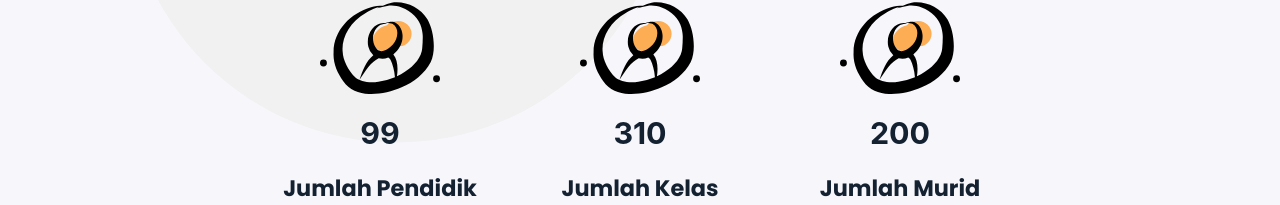
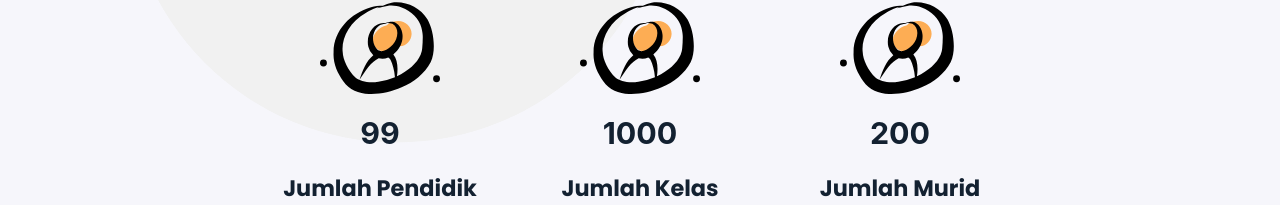
Before and after one commit to NAoHR/detailku-sija, a Next.js app: page / in a window 1280 px wide. Shown: the part 908-1113 px from the top of the page. Built offline with nearby package versions, Linux system fonts and the light colour scheme.

Commit message:
fix card and animation

```diff
--- a/components/People_landing.jsx
+++ b/components/People_landing.jsx
@@ -10,7 +10,7 @@ const People_landing = ({num, title,keyNum}) => {
             if(doc < window.innerHeight){
                 if(stateRef.current){
                     console.log("here")
-                    let counter = 0;
+                    let counter = Number(num) > 200 ? Math.floor(Number(num) * (4/5)) : 0;
                     setInterval(()=>{
                         if(Number(num) > counter){
                             counter +=1
--- a/styles/components-css/People_landing.module.css
+++ b/styles/components-css/People_landing.module.css
@@ -39,7 +39,7 @@
         align-items: center;
     }
     .lovely_image_card{
-        width: 70%;
+        width: 60%;
         height: auto;
     }
     .lovely_card_num{
--- a/styles/globals.css
+++ b/styles/globals.css
@@ -5,6 +5,8 @@
   --white : #F6F6FB;
   --orange : #FDAD54;
   --bold-white : #F1F1F1;
+  --bold-orange :#DFA01E;
+  --light-black: #19293b;
 }
 
 html,
```
